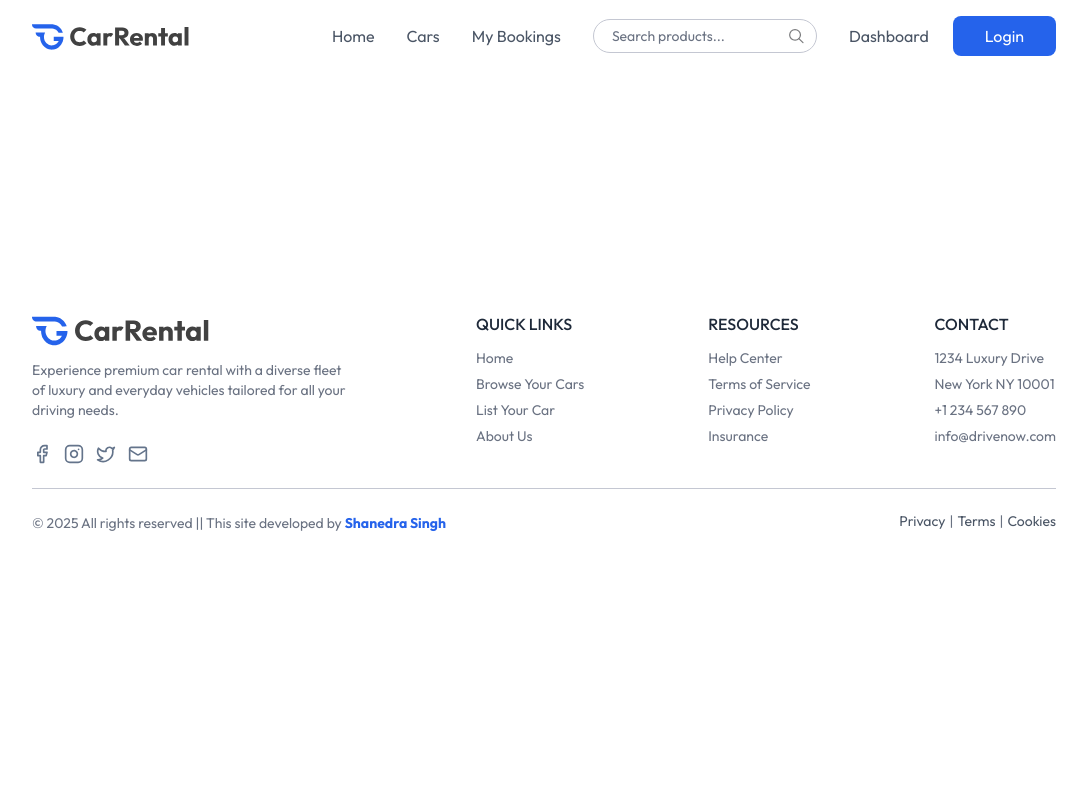
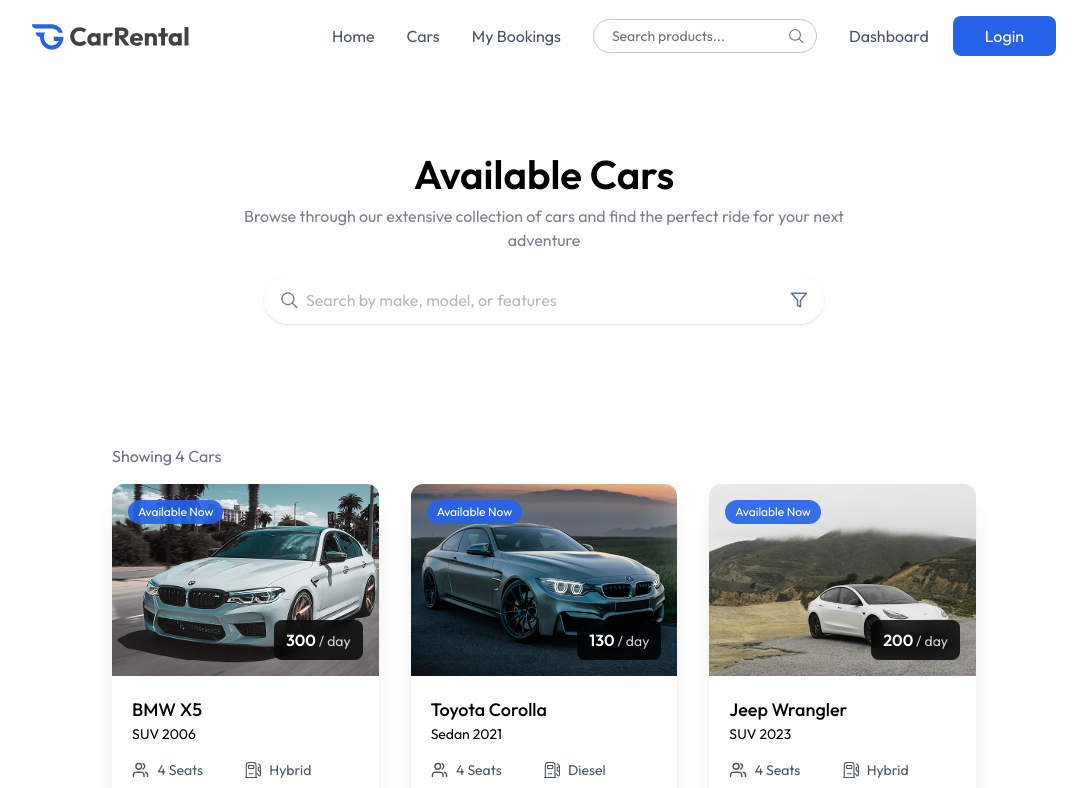
Before and after one commit to kamalstores/Vechile, a React (Vite) app in the folder client/: page /cars in a window 1280 px wide. Shown: the top 788 px of the page, without its empty margins (96-1183 px from the left). Built offline with nearby package versions, Linux system fonts and the light colour scheme.

Commit message:
complete car page frontend

```diff
--- a/client/src/pages/Cars.jsx
+++ b/client/src/pages/Cars.jsx
@@ -1,8 +1,72 @@
-import React from 'react'
+import React, { useState } from 'react'
+import Title from '../components/Title'
+import {assets, dummyCarData} from '../assets/assets'
+import CarCard from '../components/CarCard'
 
 const Cars = () => {
+
+  const [input, setInput] = useState("")
+
   return (
     <div>
+
+    {/* div for display title and search bar  */}
+    <div className="flex flex-col items-center py-20 bg-light max-md:px-4">
+
+      <Title title="Available Cars" subTitle="Browse through our extensive collection of cars and find the perfect ride for your next adventure" />
+
+      {/* search bar  */}
+      <div className="flex items-center bg-white px-4 mt-6 max-w-140 w-full h-12 rounded-full shadow">
+
+        {/* search icon  */}
+
+        <img
+            src={assets.search_icon}
+            alt="Search"
+            className="w-4.5 h-4.5 mr-2"
+          />
+
+        {/* input field for search car  */}
+        <input
+            onChange={(e) => setInput(e.target.value)}
+            value={input}
+            type="text"
+            placeholder="Search by make, model, or features"
+            className="w-full h-full outline-none text-gray-500"
+          />
+
+          {/* Filter Icon */}
+          <img
+            src={assets.filter_icon}
+            alt="Filter"
+            className="w-4.5 h-4.5 ml-2"
+          />
+
+      </div>
+
+    </div>
+
+
+     {/* div for display all cars and number of cars  */}
+
+     <div className="px-6 md:px-16 lg:px-24 xl:px-32 mt-10">
+
+
+      {/* number of cars available  */}
+      <p className="text-gray-500 xl:px-20 max-w-7xl mx-auto">
+          Showing {dummyCarData.length} Cars
+        </p>
+
+      {/* div for display all cars  */}
+        <div className="grid grid-cols-1 sm:grid-cols-2 lg:grid-cols-3 gap-8  mt-4 lg:px-20 wax-w-7xl mx-auto">
+          {dummyCarData.map((car, index) => (
+            <div key={index}>
+              <CarCard car={car} />
+            </div>
+          ))}
+        </div>
+
+     </div>
 
     </div>
   )
```
